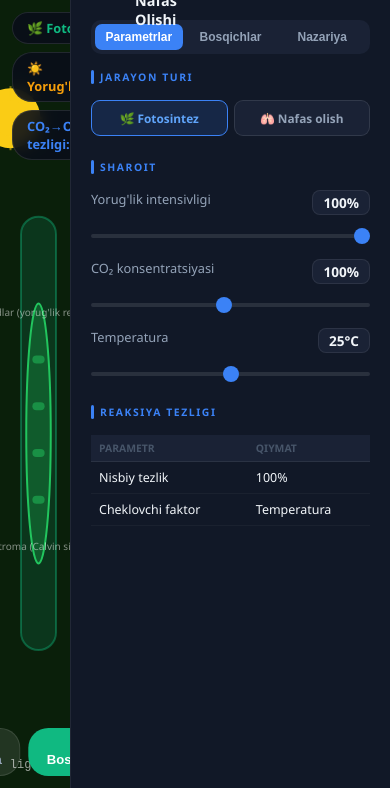
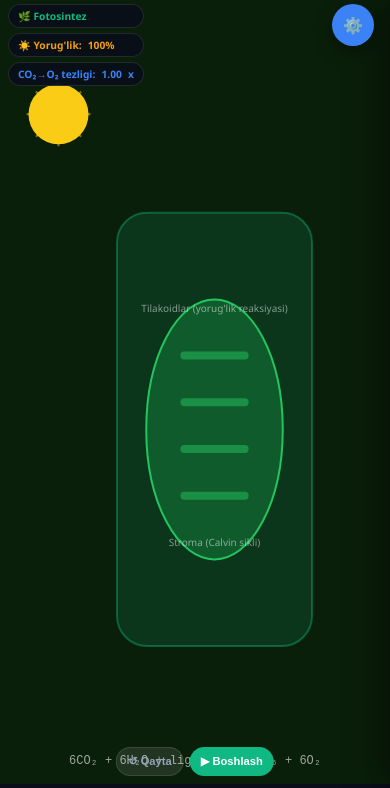
Before and after one commit to idrizmedia-netizen/index, a plain HTML site: page labs/lab-fotosintez.html in a window 390 px wide. Shown: the part 56-844 px from the top of the page. Drawn offline with Linux system fonts and the light colour scheme.

Commit message:
Update lab-fotosintez.html

```diff
--- a/labs/lab-fotosintez.html
+++ b/labs/lab-fotosintez.html
@@ -2,7 +2,7 @@
 <html lang="uz" data-theme="dark">
 <head>
 <meta charset="UTF-8"/>
-<meta name="viewport" content="width=1280, initial-scale=0.25, minimum-scale=0.1, maximum-scale=5.0, user-scalable=yes"/>
+<meta name="viewport" content="width=device-width, initial-scale=1, maximum-scale=5, user-scalable=yes"/>
 <title>Fotosintez va Nafas Olish — Ziyomap</title>
    <link rel="icon" type="image/png" href="icon-192x192.png">
 <script>(function(){var p=new URLSearchParams(location.search).get('theme');var s=p||localStorage.getItem('zy_theme')||'dark';document.documentElement.setAttribute('data-theme',s);if(p){localStorage.setItem('zy_theme',p);localStorage.setItem('theme',p);}})();</script>
@@ -63,6 +63,31 @@ input[type=range]::-webkit-slider-thumb{-webkit-appearance:none;width:16px;heigh
 .tabs{display:flex;gap:4px;margin-bottom:1rem;background:var(--bg3);border-radius:10px;padding:4px;}
 .tab-btn{flex:1;padding:6px;border-radius:7px;border:none;background:transparent;color:var(--text2);font-size:.75rem;font-weight:600;cursor:pointer;}
 .tab-btn.active{background:var(--accent);color:#fff;}
+
+/* ZY-RESPONSIVE-PATCH-V1 */
+.lab-wrap{display:block!important;position:relative;height:calc(100vh - 56px);grid-template-columns:none!important;grid-template-rows:none!important;}
+.canvas-area{width:100%!important;height:100%!important;}
+.canvas-area canvas{touch-action:none;}
+.control-panel{position:fixed!important;top:56px;right:0;bottom:0;width:340px;max-width:88vw;height:calc(100vh - 56px)!important;transform:translateX(100%);transition:transform .3s cubic-bezier(.4,0,.2,1);z-index:300;box-shadow:-12px 0 32px rgba(0,0,0,.4);border-left:1px solid rgba(255,255,255,.08);}
+.control-panel.open{transform:translateX(0);}
+.panel-backdrop{position:fixed;top:56px;left:0;right:0;bottom:0;background:rgba(0,0,0,0);pointer-events:none;transition:background .3s;z-index:250;}
+.panel-backdrop.show{background:rgba(0,0,0,.45);pointer-events:auto;}
+.panel-toggle-btn{position:fixed;top:68px;right:16px;z-index:310;width:46px;height:46px;border-radius:50%;border:none;background:var(--accent);color:#fff;font-size:1.2rem;display:flex;align-items:center;justify-content:center;cursor:pointer;box-shadow:0 6px 18px rgba(0,0,0,.4);transition:.2s;}
+.panel-toggle-btn:hover{filter:brightness(1.12);transform:scale(1.06);}
+.panel-toggle-btn.active{background:var(--red,#ef4444);}
+@media(max-width:600px){
+  .top-nav{padding:0 .7rem;height:52px;}
+  .top-nav>span{font-size:.72rem!important;}
+  .nav-logo{font-size:.9rem!important;}
+  .nav-back{padding:5px 10px;font-size:.72rem;}
+  .canvas-overlay{top:8px;left:8px;gap:5px;max-width:58vw;}
+  .hud-badge{padding:4px 9px;font-size:.64rem;}
+  .canvas-tools{bottom:8px;gap:6px;flex-wrap:wrap;justify-content:center;width:94%;}
+  .tool-btn{padding:7px 11px;font-size:.7rem;}
+  .control-panel{top:52px;height:calc(100vh - 52px)!important;width:90vw;}
+  .panel-backdrop{top:52px;}
+  .panel-toggle-btn{top:60px;width:42px;height:42px;font-size:1rem;}
+}
 </style>
 </head>
 <body>
@@ -75,6 +100,9 @@ input[type=range]::-webkit-slider-thumb{-webkit-appearance:none;width:16px;heigh
   </div>
 </nav>
 <div class="lab-wrap">
+<button class="panel-toggle-btn" id="panelToggleBtn" onclick="togglePanel()" title="Boshqaruv panelini ko'rsatish/yashirish" aria-label="Panel">⚙️</button>
+<div class="panel-backdrop" id="panelBackdrop" onclick="closePanel()"></div>
+
   <div class="canvas-area">
     <canvas id="photo-canvas"></canvas>
     <div class="canvas-overlay">
@@ -87,7 +115,7 @@ input[type=range]::-webkit-slider-thumb{-webkit-appearance:none;width:16px;heigh
       <button class="tool-btn play" id="play-btn" onclick="togglePlay()">▶ Boshlash</button>
     </div>
   </div>
-  <div class="control-panel">
+  <div class="control-panel" id="controlPanel">
     <div class="tabs">
       <button class="tab-btn active" onclick="switchTab('params',this)">Parametrlar</button>
       <button class="tab-btn" onclick="switchTab('data',this)">Bosqichlar</button>
@@ -177,12 +205,14 @@ function initCanvas(){
 }
 
 function rate(){
-  // Simplified rate model
+  // Liebig/Blackman limiting-factor law: overall rate is set by the SINGLE
+  // scarcest factor, not the product of all factors (a plant with 80% light,
+  // 80% CO2 and 80% optimal temperature photosynthesizes at ~80%, not 51%).
   const lightFactor=p.mode==='photo'?Math.min(1,p.light/70):1;
   const co2Factor=p.mode==='photo'?Math.min(1,p.co2/80):1;
   const tempOpt=25;
   const tempFactor=Math.max(0.1,1-Math.abs(p.temp-tempOpt)/40);
-  return lightFactor*co2Factor*tempFactor;
+  return Math.min(lightFactor,co2Factor,tempFactor);
 }
 
 function recalc(){
@@ -339,5 +369,38 @@ function toggleLabTheme(){var h=document.documentElement,c=h.getAttribute('data-
 window.addEventListener('resize',initCanvas);
 initCanvas();requestAnimationFrame(loop);
 </script>
+
+<script>
+/* ZY-RESPONSIVE-PATCH-V1: panel toggle + touch support */
+function setPanel(open){
+  var p=document.getElementById('controlPanel'),b=document.getElementById('panelBackdrop'),btn=document.getElementById('panelToggleBtn');
+  if(!p||!btn)return;
+  if(open){p.classList.add('open');if(b)b.classList.add('show');btn.classList.add('active');btn.textContent='✕';}
+  else{p.classList.remove('open');if(b)b.classList.remove('show');btn.classList.remove('active');btn.textContent='⚙️';}
+  try{localStorage.setItem('zy_panel_state',open?'1':'0');}catch(e){}
+}
+function togglePanel(){var p=document.getElementById('controlPanel');setPanel(!(p&&p.classList.contains('open')));}
+function closePanel(){setPanel(false);}
+(function(){
+  var st=null;try{st=localStorage.getItem('zy_panel_state');}catch(e){}
+  var open= st===null ? (window.innerWidth>900) : (st==='1');
+  setPanel(open);
+})();
+(function(){
+  function fire(el,type,t){
+    var evt;
+    try{evt=new MouseEvent(type,{clientX:t.clientX,clientY:t.clientY,bubbles:true,cancelable:true});}
+    catch(e){evt=document.createEvent('MouseEvent');evt.initMouseEvent(type,true,true,window,0,0,0,t.clientX,t.clientY,false,false,false,false,0,null);}
+    el.dispatchEvent(evt);
+  }
+  function wire(el){
+    if(!el||el.__zyTouch)return;el.__zyTouch=true;
+    el.addEventListener('touchstart',function(e){if(e.touches.length===1){fire(el,'mousedown',e.touches[0]);}},{passive:true});
+    el.addEventListener('touchmove',function(e){if(e.touches.length===1){fire(el,'mousemove',e.touches[0]);e.preventDefault();}},{passive:false});
+    el.addEventListener('touchend',function(e){var t=e.changedTouches[0];if(t){fire(el,'mouseup',t);fire(el,'click',t);}},{passive:true});
+  }
+  document.querySelectorAll('.canvas-area canvas').forEach(wire);
+})();
+</script>
 </body>
 </html>
```
